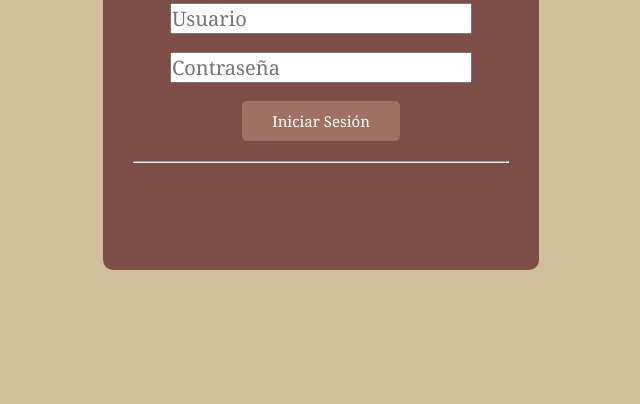
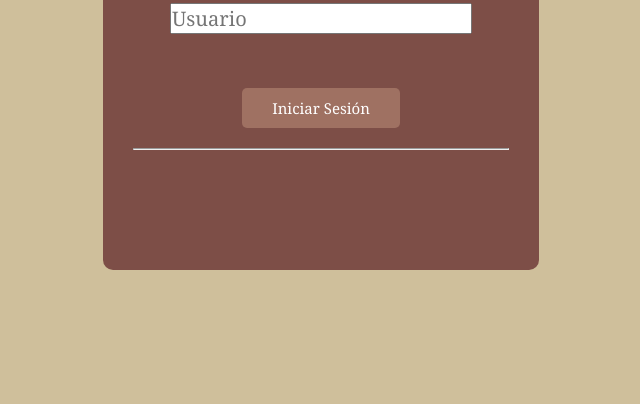
Before and after one commit to Oldream31/Login, a plain HTML site: page index.html in a window 1280 px wide. Shown: the part 412-816 px from the top of the page, without its empty margins (319-959 px from the left). Drawn offline with Linux system fonts and the light colour scheme.

Commit message:
input del password

```diff
--- a/index.html
+++ b/index.html
@@ -33,7 +33,6 @@
                 <form id="loginForm">
                     <input type="text" id="username" placeholder="Usuario" required>
                     <br> <br>
-                    <input type="password" id="password" placeholder="Contraseña" required>
                     <br> <br>
                     <button type="submit" id="margen">Iniciar Sesión</button>
                     <hr>
```
